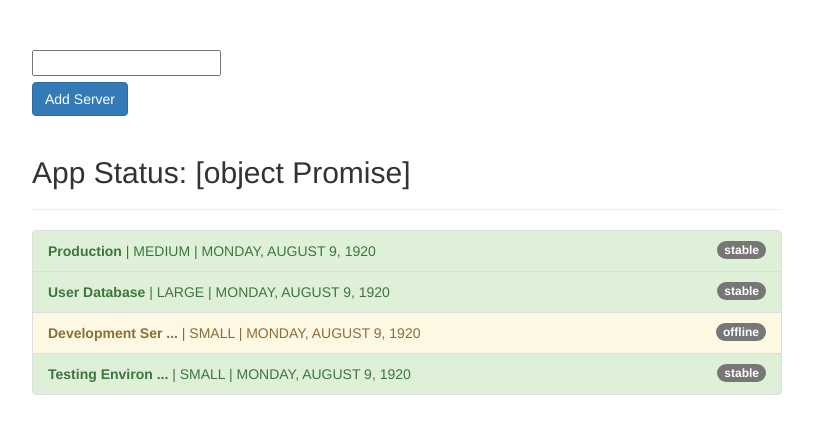
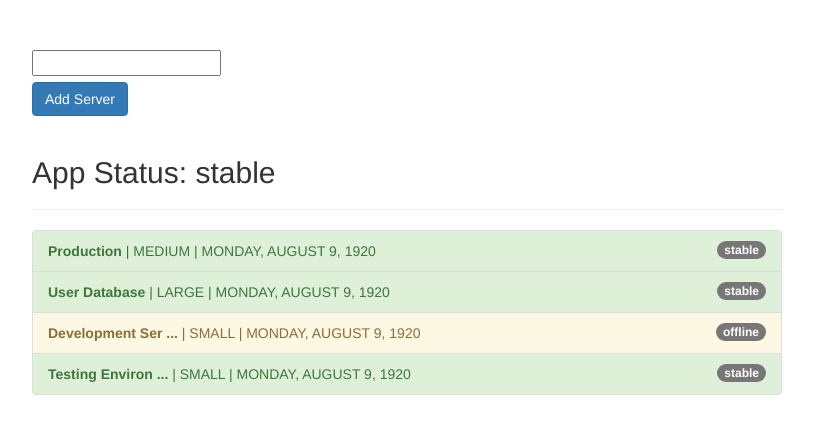
Before and after one commit to richardcalf/angular-the-complete-guide, an Angular app in the folder pipes-start/: page / in a window 1280 px wide. Shown: the top 434 px of the page, without its empty margins (233-1046 px from the left). Built offline with nearby package versions, Linux system fonts and the light colour scheme.

Commit message:
section 17, video 250, understanding the async pipe
add async pipe when something will eventually be resolved

```diff
--- a/pipes-start/src/app/app.component.html
+++ b/pipes-start/src/app/app.component.html
@@ -5,7 +5,7 @@
       <br>
       <button class="btn btn-primary margarine-top" (click)="onAddServer()" >Add Server</button>
       <br><br>
-      <h2>App Status: {{ appStatus }}</h2>
+      <h2>App Status: {{ appStatus | async }}</h2>
       <hr>
       <ul class="list-group">
         <li
```
